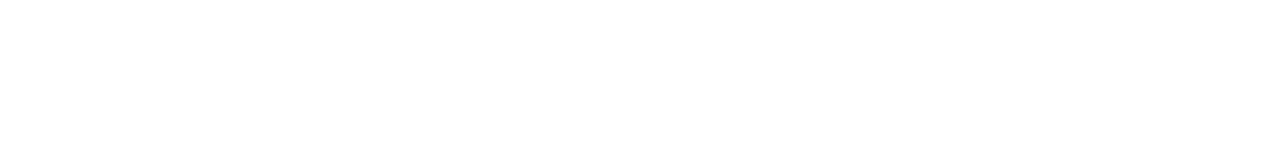
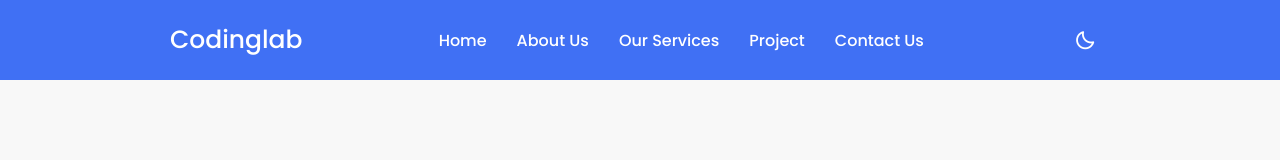
Before and after one commit to edward2287/energyven, a plain HTML site: page index.html in a window 1280 px wide. Drawn offline with nearby package versions, Linux system fonts and the light colour scheme.

Commit message:
elaboracion de nav rama edward

```diff
--- a/css/index.css
+++ b/css/index.css
@@ -8,17 +8,18 @@
 
 :root {
     /* colors */
-    --verde_claro: #69da32;
-    --verde_oscuro: #002e00;
-    --verde_oliva: #4e8d08;
-    --blanco: #fff;
-    --negro: #000;
-    --texto: #333;
-    /* transitions */
-    --transition03: all .3 ease;
-    --transition05: all .5 ease;
-    --transition01: all .1 ease;
+    --body-color:#f8f8f8;
+    --nav-color: #4070f4;
+    --side-nav: #010718;
+    --text-color: #fff;
+    --search-bar: #f2f2f2;
+    --search-text: #010718;
+    --verde_1: #69da32;
+    --verde_2: #002e00;
+    --verde_3: #4e8d08;
+
 }
+
 
 /* general */
 
--- a/css/nav.css
+++ b/css/nav.css
@@ -0,0 +1,212 @@
+:root {
+    /* colors */
+    --body-color:#f8f8f8;
+    --nav-color: #4070f4;
+    --side-nav: #010718;
+    --text-color: #fff;
+    --search-bar: #f2f2f2;
+    --search-text: #010718;
+    --verde_1: #69da32;
+    --verde_2: #002e00;
+    --verde_3: #4e8d08;
+
+}
+
+/* general */
+
+* {
+    padding: 0;
+    margin: 0;
+    box-sizing: border-box;
+    font-family: "Poppins", sans-serif;;
+}
+
+body {
+    min-height: 150vh;
+    background-color: var(--body-color);
+}
+
+body.dark {
+    --body-color:#18191a;
+    --nav-color: #242526;
+    --side-nav: #242526;
+    --text-color: #ccc;
+    --search-bar: #242526;
+    --search-text: #010718;
+    --verde_1: #69da32;
+    --verde_2: #002e00;
+    --verde_3: #4e8d08;
+}
+
+
+
+.header {
+    position: fixed;
+    top: 0;
+    left: 0;
+    height: 5rem;
+    width: 100%;
+    background: var(--nav-color);
+    z-index: 100;
+}
+
+.nav {
+    width: 100%;
+    height: 100%;
+}
+
+.nav .nav-bar {
+    position: relative;
+    height: 100%;
+    max-width: 1000px;
+    width: 100%;
+    margin: 0 auto;
+    padding: 0 30px;
+    display: flex;
+    align-items: center;
+    justify-content: space-between;
+}
+
+.nav .nav-bar .sidebarOpen{
+    color: var(--text-color);
+    font-size: 25px;
+    padding: 5px;
+    cursor: pointer;
+    display: none;
+}
+
+.nav .nav-bar .logo a {
+    font-size: 25px;
+    text-decoration: none;
+    font-weight: 500;
+    color: var(--text-color);
+}
+
+.menu .logo-toggle {
+display: none;
+}
+
+/* enlaces */
+
+.nav-bar .nav-links {
+    display: flex;
+    align-items: center;
+}
+
+.nav-bar .nav-links li {
+    margin: 0 5px;
+    list-style: none;
+}
+
+.nav-links li a{
+    font-size: 1rem;
+    font-weight: 500;
+    position: relative;
+    text-decoration: none;
+    color: var(--text-color);
+    padding: 10px;
+}
+
+.nav-links li a::before {
+    content: '';
+    position: absolute;
+    left: 50%;
+    bottom: 0;
+    transform: translateX(50%);
+    height: 6px;
+    width: 6px;
+    border-radius: 50%;
+    background-color: var(--text-color);
+    opacity: 0;
+    transition: all 0.3s ease;
+}
+
+.nav-links li:hover a::before {
+    opacity: 1;
+}
+
+/* darkmode search */
+
+.nav-bar .darkLight-mode {
+    display: flex;
+    align-items: center;
+}
+
+.darkLight-mode .darkLight {
+    height: 40px;
+    width: 40px;
+    display: flex;
+    align-items: center;
+    justify-content: center;
+    margin: 0 5px;
+}
+
+.darkLight i {
+position: absolute;
+color: var(--text-color);
+font-size: 22px;
+cursor: pointer;
+transition: all 0.3s ease;
+}
+
+.darkLight i.sun {
+    opacity: 0;
+    pointer-events: none;
+}
+
+.darkLight.active i.sun {
+    opacity: 1;
+    pointer-events: auto;
+}
+
+.darkLight.active i.moon {
+    opacity: 0;
+    pointer-events: none;
+}
+
+@media (max-width: 790px) {
+
+    .nav .nav-bar .sidebarOpen{
+        display: block;
+    }
+
+    .menu {
+        position: fixed;
+        height: 100%;
+        width: 320px;
+        left: -100%;
+        top: 0;
+        background-color: var(--side-nav);
+        padding: 20px;
+        z-index: 100;
+        transition: all 0.4s ease;
+    }
+
+    .nav.active .menu{
+        left: 0;
+    }
+
+    .menu .logo-toggle {
+        display: block;
+        width: 100%;
+        display: flex;
+        align-items: center;
+        justify-content: space-between;
+    }
+
+    .logo-toggle .sidebarClose {
+        color: var(--text-color);
+        font-size: 24px;
+        cursor: pointer;
+    }
+
+    .nav-bar .nav-links {
+        flex-direction: column;
+        padding-top: 30px;
+    }
+
+    .nav-links li a {
+        display: block;
+        margin-top: 20px;
+    }
+}
--- a/index.html
+++ b/index.html
@@ -11,6 +11,55 @@
 
 </head>
 <body>
+    <!-- header, nav -->
+    <header class="header">
+        <nav class="nav">
+            <section class="nav-bar">
+                <i class='bx bx-menu sidebarOpen' ></i>
+                <span class="logo">
+                    <a href="#">
+                        Codinglab
+                    </a>
+                </span>
+                <section class="menu">
+                    <article class="logo-toggle">
+                        <span class="logo">
+                            <a href="#">
+                                Codinglab
+                            </a>
+                        </span>
+                        <i class='bx bx-x sidebarClose'></i>
+                    </article>
+                    <ul class="nav-links">
+                        <li>
+                            <a href="#">Home</a>
+                        </li>
+                        <li>
+                            <a href="#">About Us</a>
+                        </li>
+                        <li>
+                            <a href="#">Our Services</a>
+                        </li>
+                        <li>
+                            <a href="#">Project</a>
+                        </li>
+                        <li>
+                            <a href="#">Contact Us</a>
+                        </li>
+                    </ul>
+                </section>
+                <section class="darkLight-mode">
+                    <article class="darkLight">
+                        <i class='bx bx-moon moon'></i>
+                        <i class='bx bx-sun sun'></i>
+                    </article>
+                </section>
+            </section>
 
+        </nav>
+    </header>
+
+    <!-- ================js=============== -->
+    <script src="./js/nav.js"></script>
 </body>
 </html>
--- /dev/null
+++ b/js/nav.js
@@ -0,0 +1,36 @@
+const body = document.querySelector("body"),
+        nav = document.querySelector("nav"),
+        modeToggle = document.querySelector(".darkLight"),
+        sidebarOpen = document.querySelector(".sidebarOpen"),
+        sidebarClose = document.querySelector(".sidebarClose");
+
+        let getMode = localStorage.getItem("mode");
+            if(getMode && getMode === "dark-mode") {
+                body.classList.add("dark")
+            }
+
+
+//js codigo para el cambio de color de modo claro y oscuro
+        modeToggle.addEventListener("click" , () =>{
+            modeToggle.classList.toggle("active");
+            body.classList.toggle("dark")
+            //codigo js para cuando se refresque la pagina se mantenga en el modo que esta
+            if(!body.classList.contains("dark")){
+                localStorage.setItem("mode" , "light-mode")
+            }else {
+                localStorage.setItem("mode" , "dark-mode")
+            }
+        });
+
+//js codigo para sidebar
+        sidebarOpen.addEventListener("click" , () => {
+            nav.classList.add("active");
+        });
+
+        body.addEventListener("click" , e => {
+            let clickedElm = e.target;
+
+            if(!clickedElm.classList.contains("sidebarOpen") && !clickedElm.classList.contains("menu")) {
+                nav.classList.remove("active");
+            }
+        });
```
